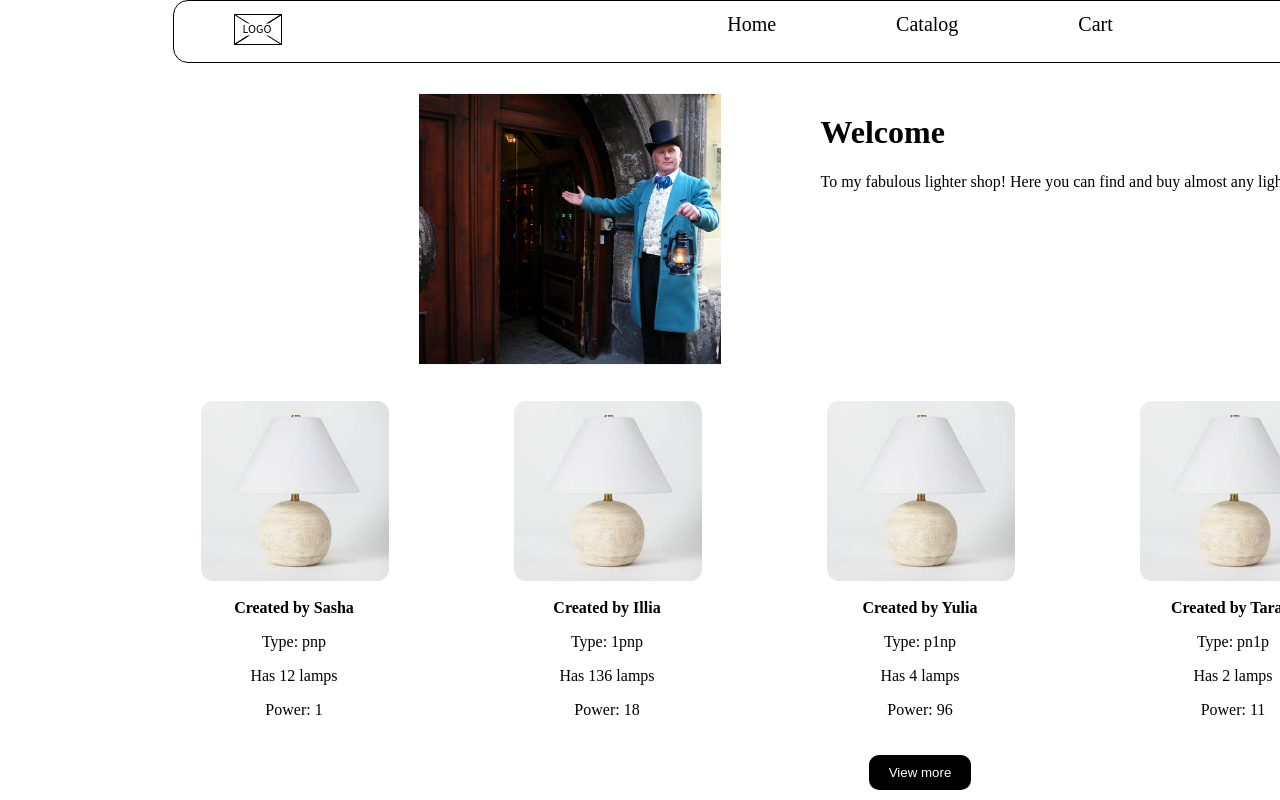
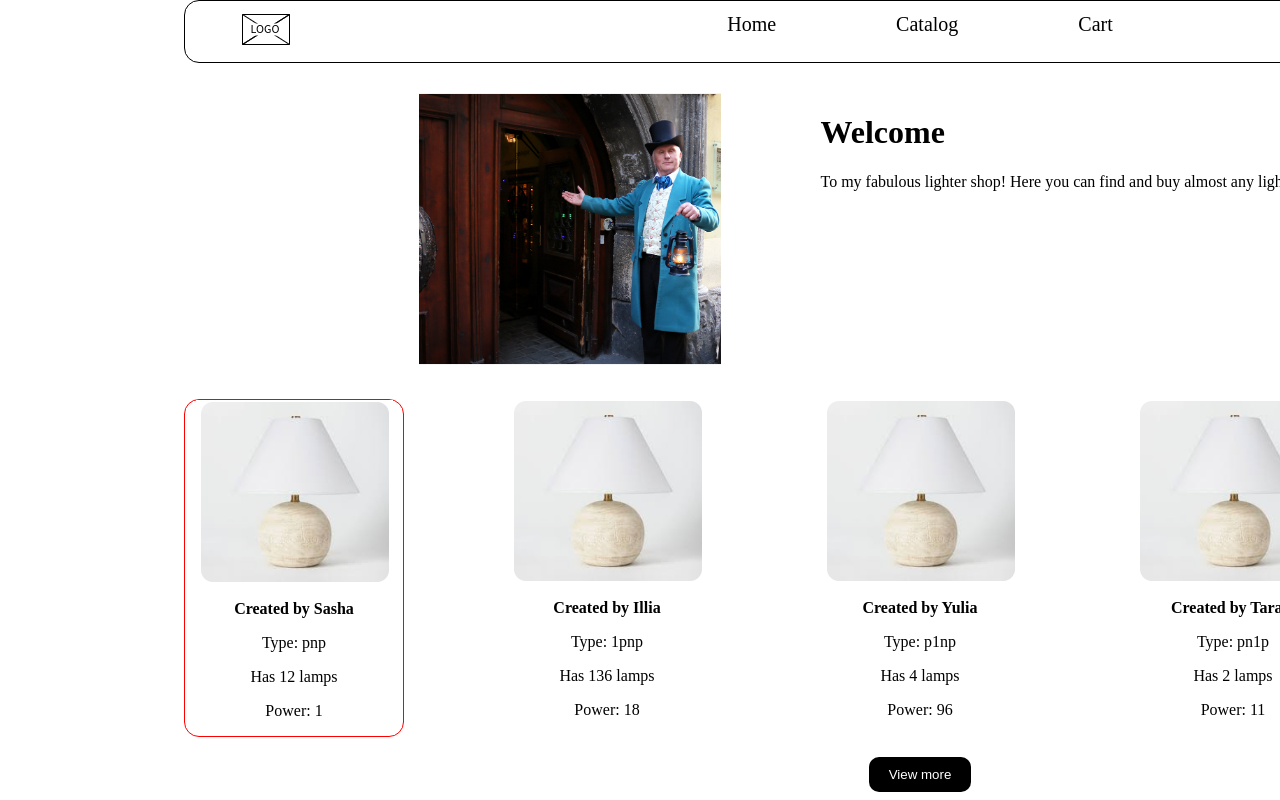
Before and after one commit to LittleHydron/WebLabs, a React (Create React App) app in the folder project/: page / in a window 1280 px wide. In both pictures the pointer is over the element 294 px from the left and 567 px from the top of the page. Shown: the top 800 px of the page. Built offline with nearby package versions, Linux system fonts and the light colour scheme.

Commit message:
Changed objects

```diff
--- a/project/src/styles/SectionWithTiles.css
+++ b/project/src/styles/SectionWithTiles.css
@@ -1,7 +1,11 @@
 .Tile{
     width: 220px;
-    /*border: 1px solid red;*/
     text-align: center;
+}
+
+.Tile:hover{
+    border: 1px solid red;
+    border-radius: 15px;
 }
 
 .tile_text{
--- a/project/src/styles/global.css
+++ b/project/src/styles/global.css
@@ -5,6 +5,7 @@
 
 *{
     padding: 0;
+    box-sizing: border-box;
 }
 
 .App{
```
